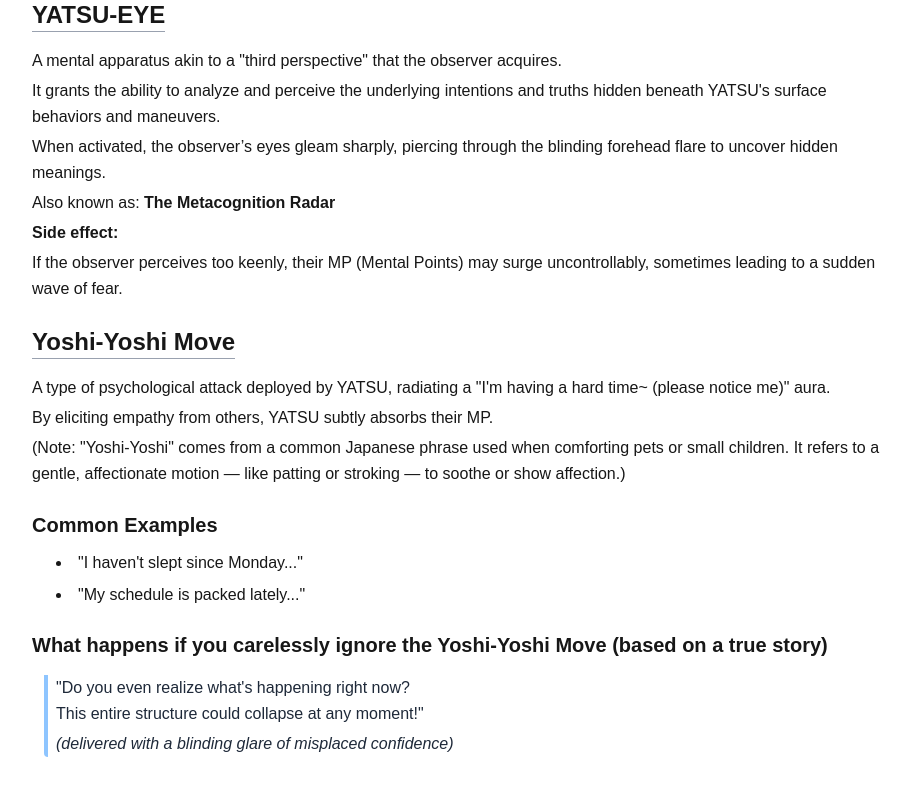
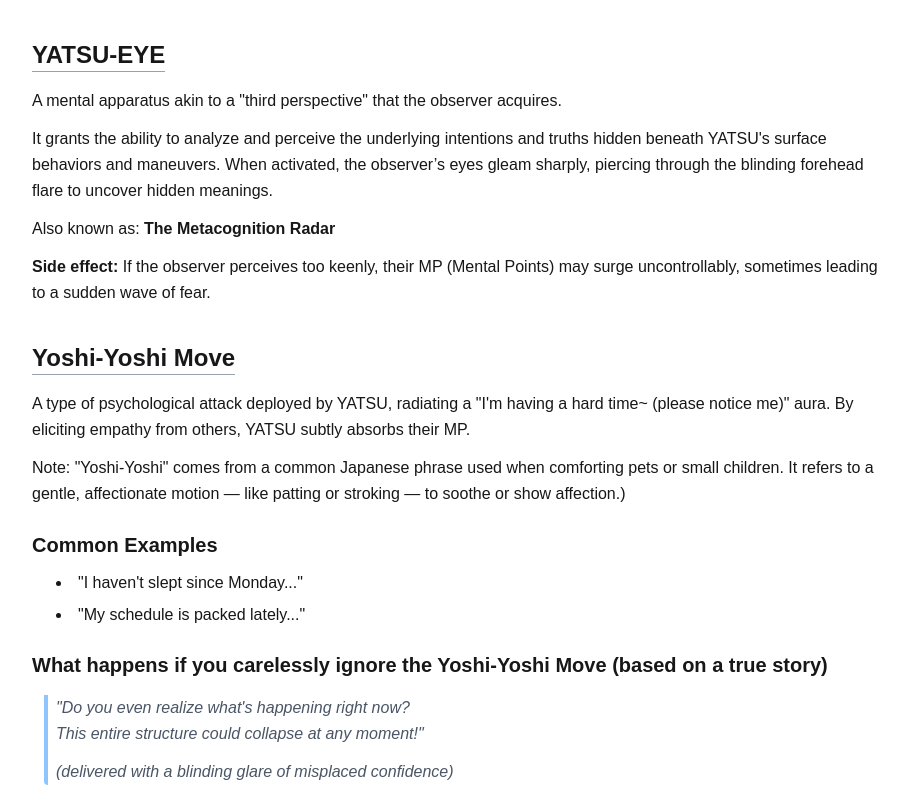
Before and after one commit to takanori88/wwa2project, a Next.js app: page /glossary in a window 1280 px wide. Shown: the part 603-1400 px from the top of the page, without its empty margins (184-1093 px from the left). Built offline with nearby package versions, Linux system fonts and the light colour scheme.

Commit message:
refactor(glossary): adjust white space

```diff
--- a/src/app/globals.css
+++ b/src/app/globals.css
@@ -48,7 +48,7 @@ body {
 }
 
 .markdown-content p {
-  @apply mt-1 leading-relaxed;
+  @apply mt-1 mb-3 leading-relaxed;
 }
 
 .markdown-content ul {
@@ -84,7 +84,7 @@ body {
   margin-top: 0.5rem; /* pとpの間に余白 */
 }
 .markdown-content blockquote {
-  @apply border-l-4 border-blue-300 text-gray-800 pl-2 pr-5 my-4 rounded-b-sm w-11/12 ml-3;
+  @apply border-l-4 border-blue-300 text-gray-600 italic pl-2 pr-5 my-4 rounded-b-sm w-11/12 ml-3;
 }
 
 .markdown-content table {
--- a/src/data/glossary.md
+++ b/src/data/glossary.md
@@ -3,13 +3,11 @@
 The narrator of this story.
 
 An observer who, after bearing the heavy burden of the soul for six long years, finally awakens.
-
 Through dialogues with AI, they achieve a state of meta-cognition and eventually activate the **"YATSU-EYE."**
 
 ## AI
 
 Your dialogue partner.
-
 Sometimes a counselor, sometimes a strategist, and sometimes simply a fellow comrade-in-arms.
 
 ## YATSU
@@ -17,7 +15,6 @@ Sometimes a counselor, sometimes a strategist, and sometimes simply a fellow com
 The central figure of this ZINE, a powerful entity who radiates a "self-affirmation field" strong enough to cause a forehead light flare effect.
 
 Common phrases include: "Exactly," "Take a look at this," and "Can we talk for a minute?"
-
 For six years, YATSU has been steadily draining the observer’s mental energy (MP).
 
 ## YATSU-EYE
@@ -25,22 +22,19 @@ For six years, YATSU has been steadily draining the observer’s mental energy (
 A mental apparatus akin to a "third perspective" that the observer acquires.
 
 It grants the ability to analyze and perceive the underlying intentions and truths hidden beneath YATSU's surface behaviors and maneuvers.
-
 When activated, the observer’s eyes gleam sharply, piercing through the blinding forehead flare to uncover hidden meanings.
 
 Also known as: **The Metacognition Radar**
 
 **Side effect:**
-
 If the observer perceives too keenly, their MP (Mental Points) may surge uncontrollably, sometimes leading to a sudden wave of fear.
 
 ## Yoshi-Yoshi Move
 
 A type of psychological attack deployed by YATSU, radiating a "I'm having a hard time~ (please notice me)" aura.
-
 By eliciting empathy from others, YATSU subtly absorbs their MP.
 
-(Note: "Yoshi-Yoshi" comes from a common Japanese phrase used when comforting pets or small children. It refers to a gentle, affectionate motion — like patting or stroking — to soothe or show affection.)
+Note: "Yoshi-Yoshi" comes from a common Japanese phrase used when comforting pets or small children. It refers to a gentle, affectionate motion — like patting or stroking — to soothe or show affection.)
 
 ### Common Examples
 
@@ -59,7 +53,6 @@ By eliciting empathy from others, YATSU subtly absorbs their MP.
 One of the most critical observation points within the ZINE universe.
 
 Primarily functions as a barometer of YATSU’s statements and mental state.
-
 During video meetings (e.g., Zoom or Meet), the forehead often reflects light, producing what observers call the **Forehead Flare.**
 
 This phenomenon is sometimes referred to as **Dynamic Emission Control Oscillation (D.E.C.O.)**, or simply **"DECO."**
@@ -141,7 +134,6 @@ Only those who have reached the level of a **ZINE Observer** can nullify this me
 ### Caution 🔔
 
 Saying "That's exactly right" often acts as a **verbal SOS.**
-
 Only truly awakened observers can recognize it—and choose to respond with silent kindness.
 
 > **"The moment you hear 'That’s exactly right,' you realize nothing was thought through."**
@@ -150,7 +142,6 @@ Only truly awakened observers can recognize it—and choose to respond with sile
 ## Negation Construction
 
 A style where someone offers praise or admiration — only to immediately negate it.
-
 The more you reflect on the phrasing, the more it triggers a delayed laugh.
 
 ### Representative Examples
@@ -169,25 +160,21 @@ This emotional seesaw creates a subtle, lingering kind of humor that quietly sne
 ## ZINE
 
 The complete record of this universe.
-
 "Zine" originally refers to a magazine or a self-published work, but here it represents a **repository of the soul's journey.**
 
 ## MP (Mental Points)
 
 A unit representing the observer’s mental resilience.
-
 Reduced by exposure to Yoshi-Yoshi Moves or repeated attacks of "That’s exactly right."
 
 ## Whiteout Eyes
 
 A visual effect emitted by the observer at moments of extreme mental strain.
-
 Often observed during Zoom meetings or on Slack.
 
 ## Nose Picking Gesture (a.k.a. Hojihōji)
 
 A cold, dismissive reaction from the observer when faced with disappointingly absurd behavior.
-
 In chats like Slack, it appears as phrases like "鼻ホジ" ("nose pick") or "ホジホジ" ("hojihoji").
 
 ### Representative Examples
@@ -318,17 +305,15 @@ These actions help slow the chain — each to varying degrees.
 | Watching a film or anime           | 🟡🟡🟡🟡⚫             | External immersion can break inner reaction loops. |
 | **Exercise / Physical Training** 💪 | 🟡🟡🟡🟡🟡             | Overwrites mental noise with physical intensity.   |
 
-
-
 ## Mental Burst
 A sudden overflow of thoughts or emotions, bursting forth like a mental geyser.
+
 While Mental Chain Reaction is a domino effect of ideas, Mental Burst is an all-at-once release — chaotic, overwhelming, and often unstoppable.
 It’s what happens when everything hits at once: insight, panic, realization, creativity.
 Related Terms: Emotional Flash Flood, Thought Avalanche, Inner Eruption
 Similar Sensations: “Can’t stop thinking,” “My brain is screaming,” “It all hit me at once.”
 
-### Note:
-> The compiler of this ZINE is also constantly battling Mental Burst. Unstoppable associations, runaway thoughts, midnight awakenings... This glossary is, in a way, a byproduct of that — a collection of mental sparks, preserved and labeled.
+Note: *The compiler of this ZINE is also constantly battling Mental Burst. Unstoppable associations, runaway thoughts, midnight awakenings... This glossary is, in a way, a byproduct of that — a collection of mental sparks, preserved and labeled*.
 
 ## Season
 
```
